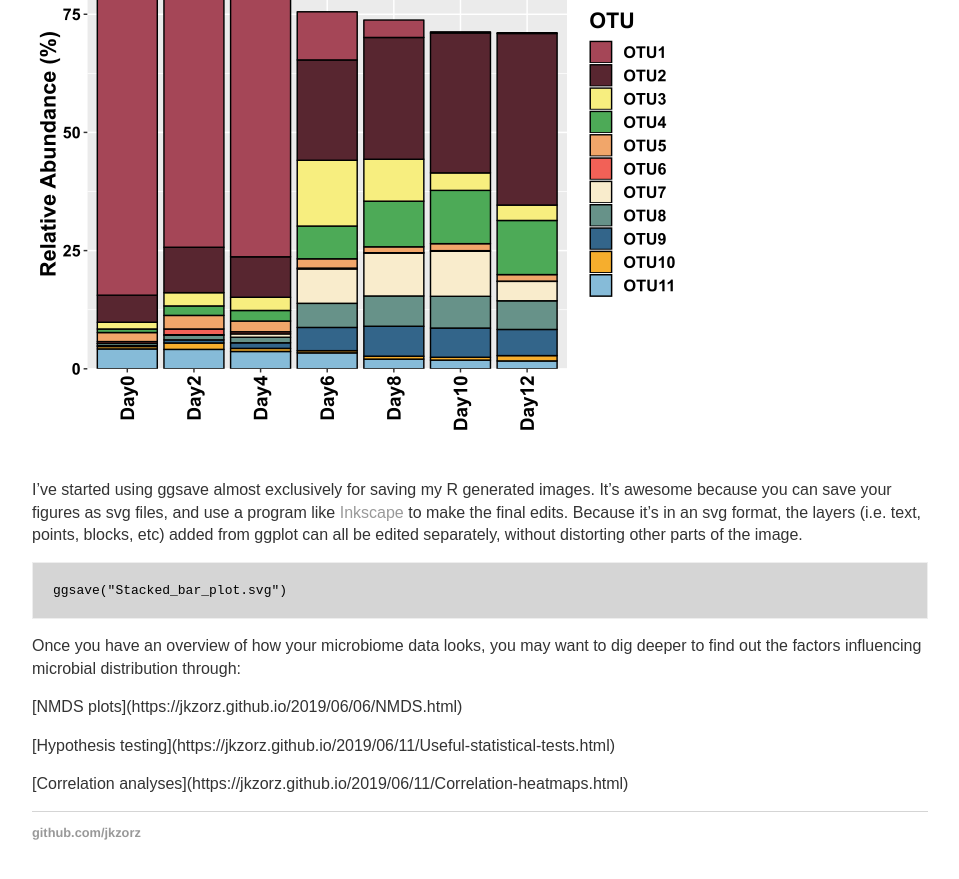
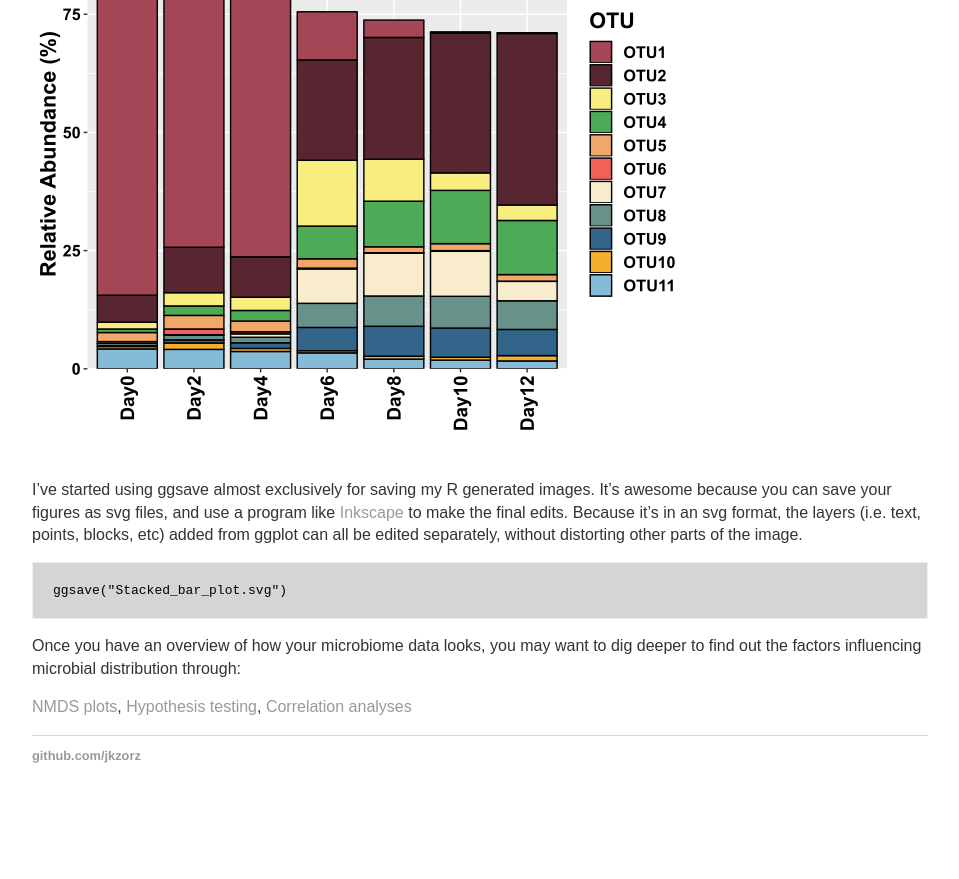
Before and after one commit to jkzorz/jkzorz.github.io, a Jekyll site: the page built from _posts/2019-06-05-stacked-bar-plots.md, in a window 1280 px wide and 900 px high, scrolled down 3051 px. Shown: the top 879 px of the window, without its empty margins (160-1119 px from the left). Built offline with Jekyll 4.4.1, drawn with Linux system fonts in a browser that asks for light colours; after the commit the page ends 3874 px from its top, so only the background shows below that.

Commit message:
Update 2019-06-05-stacked-bar-plots.md

```diff
--- a/_posts/2019-06-05-stacked-bar-plots.md
+++ b/_posts/2019-06-05-stacked-bar-plots.md
@@ -111,6 +111,4 @@ ggsave("Stacked_bar_plot.svg")
 
 Once you have an overview of how your microbiome data looks, you may want to dig deeper to find out the factors influencing microbial distribution through:
 
-<p>[NMDS plots](https://jkzorz.github.io/2019/06/06/NMDS.html)
-<p>[Hypothesis testing](https://jkzorz.github.io/2019/06/11/Useful-statistical-tests.html)
-<p>[Correlation analyses](https://jkzorz.github.io/2019/06/11/Correlation-heatmaps.html)
+[NMDS plots](https://jkzorz.github.io/2019/06/06/NMDS.html), [Hypothesis testing](https://jkzorz.github.io/2019/06/11/Useful-statistical-tests.html), [Correlation analyses](https://jkzorz.github.io/2019/06/11/Correlation-heatmaps.html)
```
